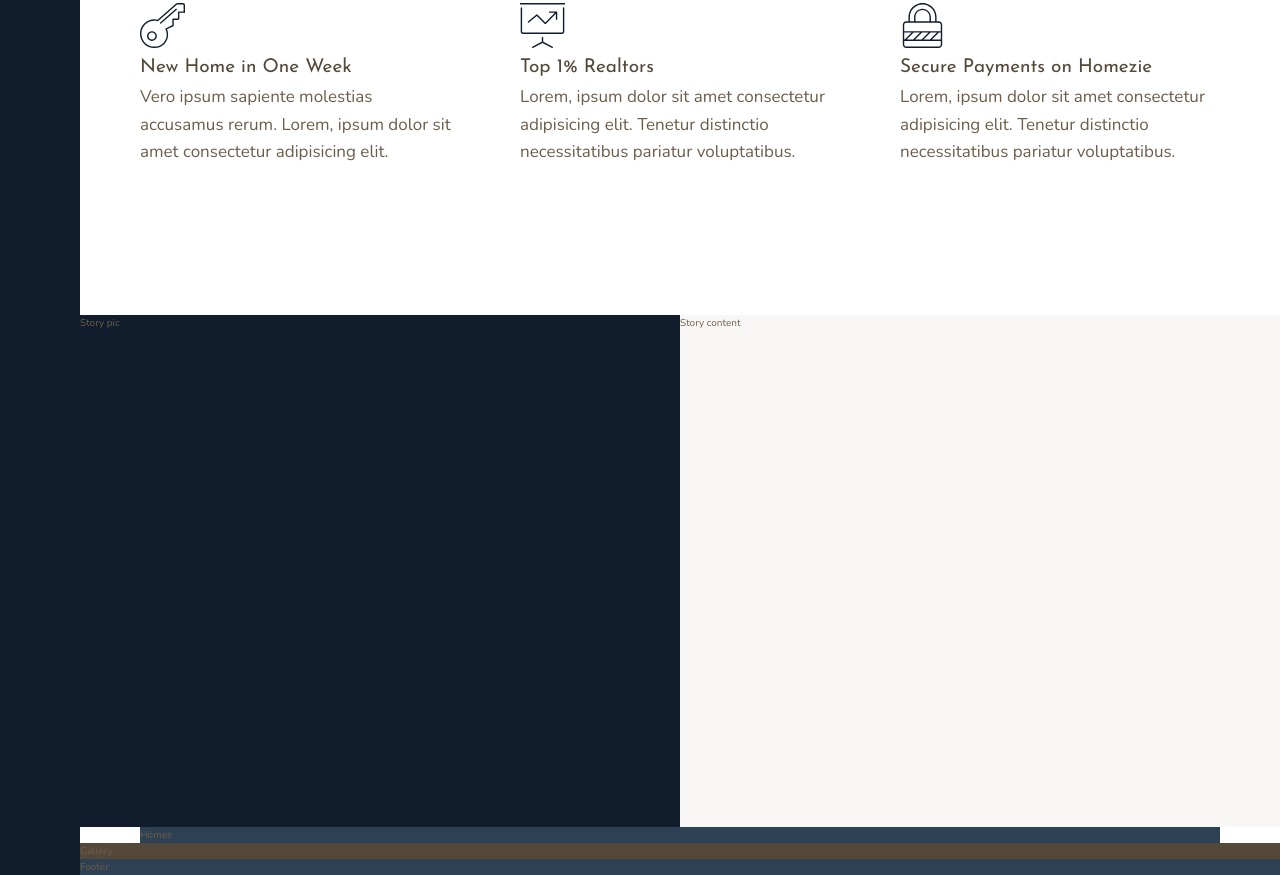
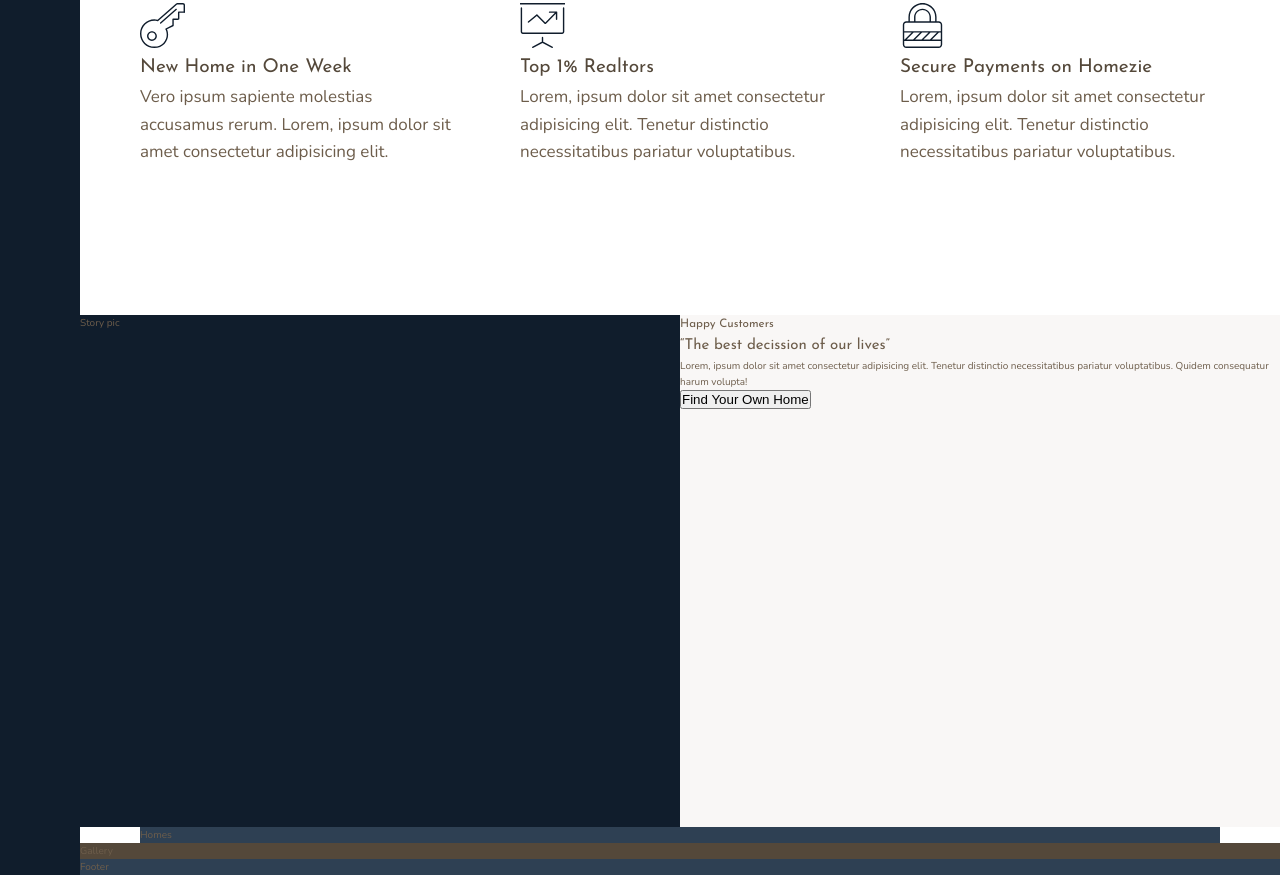
Before and after one commit to swarajlaha/Homezie, a website: page index.html in a window 1280 px wide. Shown: the part 1009-1884 px from the top of the page. Drawn offline with nearby package versions, Linux system fonts and the light colour scheme.

Commit message:
Added helper classes

```diff
--- a/index.html
+++ b/index.html
@@ -95,7 +95,10 @@
         Story pic
     </div>
     <div class="story__content">
-        Story content
+        <h3 class="heading-3 mb-sm">Happy Customers</h3>
+        <h2 class="heading-2 heading-2--dark mb-md">&ldquo;The best decission of our lives&rdquo;</h2>
+        <p class="story__text">Lorem, ipsum dolor sit amet consectetur adipisicing elit. Tenetur distinctio necessitatibus pariatur voluptatibus. Quidem consequatur harum volupta!</p>
+        <button class="btn">Find Your Own Home</button>
     </div>
     <section class="homes">
         Homes
```
